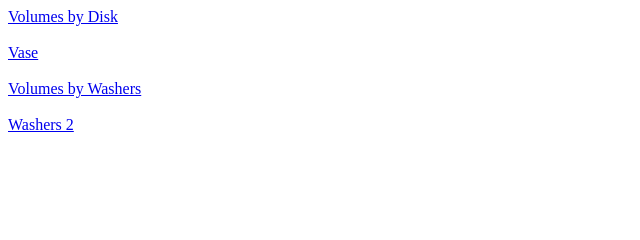
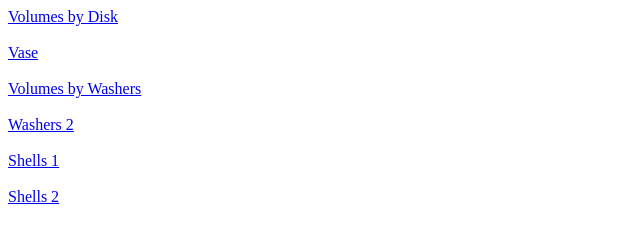
Before and after one commit to clausalex/clausalex.github.io, a plain HTML site: page calculus/index.html in a window 1280 px wide. Shown: the whole page, without its empty margins (0-640 px from the left). Drawn offline with Linux system fonts and the light colour scheme.

Commit message:
Update index.html

```diff
--- a/calculus/index.html
+++ b/calculus/index.html
@@ -8,6 +8,10 @@
     <A HREF="https://www.geogebra.org/m/fy3c4pyf">Volumes by Washers</A>
   <BR><BR>
     <A HREF="https://www.geogebra.org/m/BZWTCPfd">Washers 2</A>
+  <BR><BR>
+    <A HREF="https://www.geogebra.org/m/TvkwtNqC">Shells 1</A>
+   <BR><BR>
+    <A HREF="https://www.geogebra.org/m/SWBXZQxR">Shells 2</A>
   </BODY>
 
 </HTML>
```
